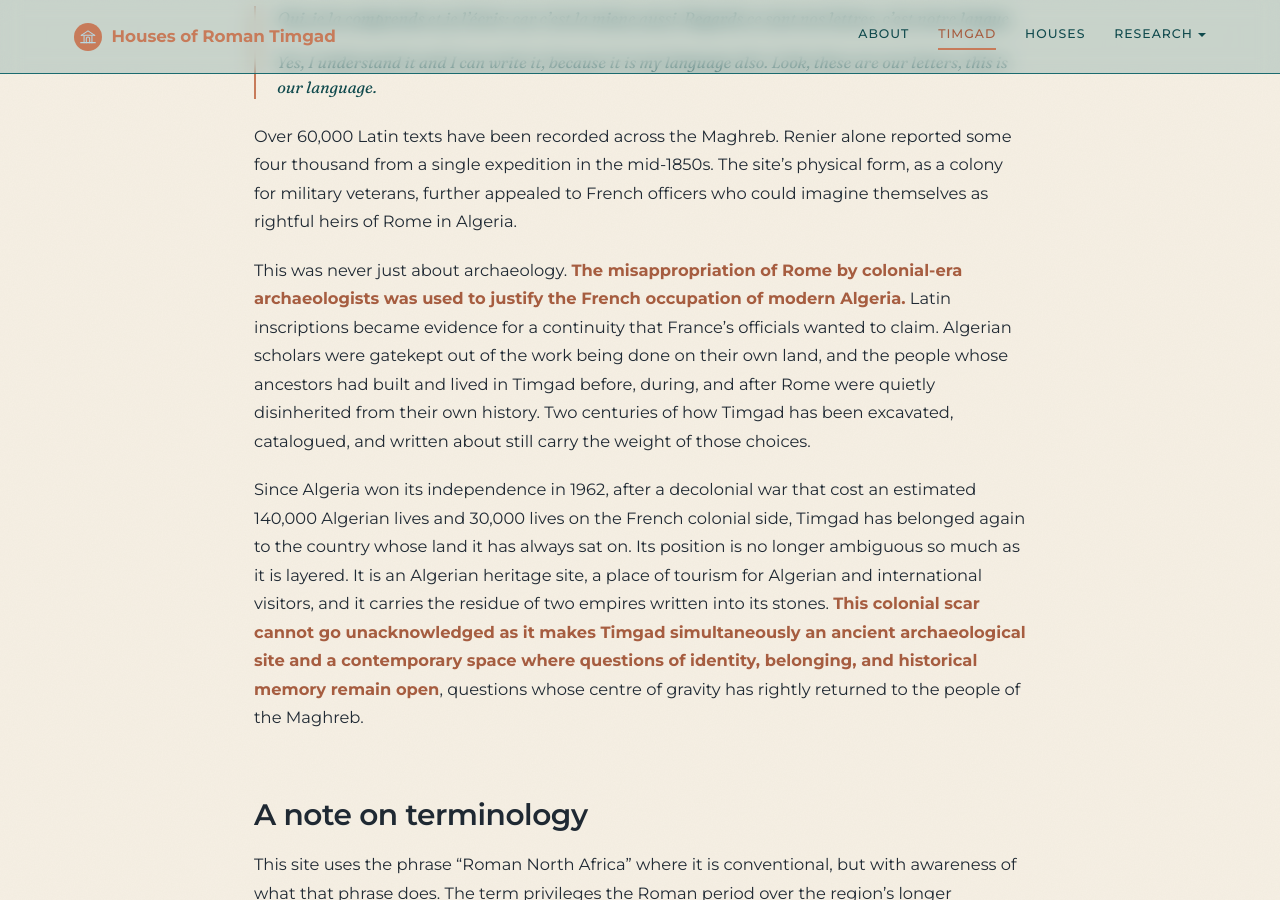
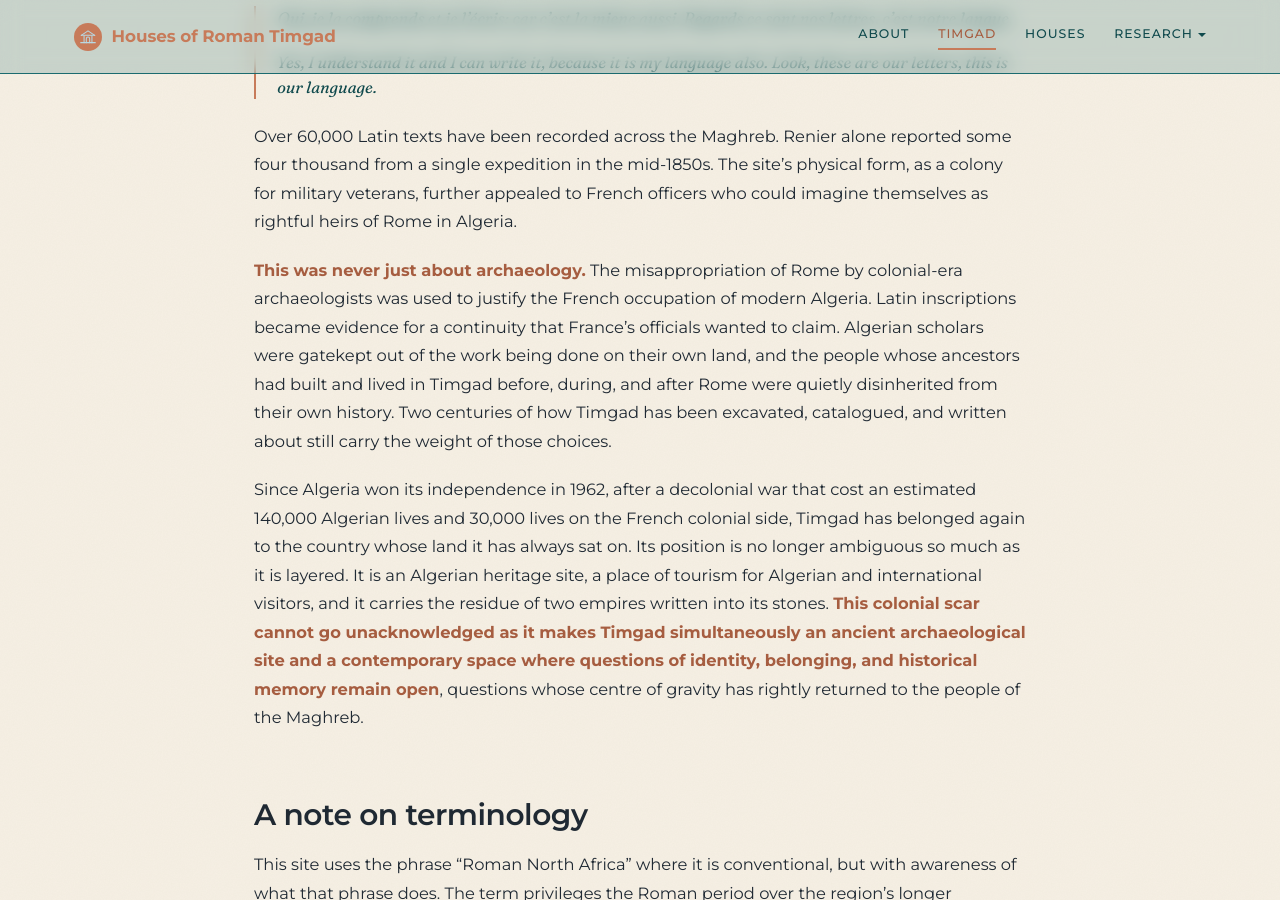
Before and after one commit to kimedher/timgadhouses, a Jekyll site: the page built from timgad.md, in a window 1280 px wide and 900 px high, scrolled down 3638 px. Built offline with Jekyll 4.4.1, drawn with Linux system fonts in a browser that asks for light colours.

Commit message:
Move hl-coral from misappropriation sentence to opening line

```diff
--- a/timgad.md
+++ b/timgad.md
@@ -40,7 +40,7 @@ Timgad's colonial experiences extend far beyond antiquity. <span class="hl-coral
 
 Over 60,000 Latin texts have been recorded across the Maghreb. Renier alone reported some four thousand from a single expedition in the mid-1850s. The site's physical form, as a colony for military veterans, further appealed to French officers who could imagine themselves as rightful heirs of Rome in Algeria.
 
-This was never just about archaeology. <span class="hl-coral">The misappropriation of Rome by colonial-era archaeologists was used to justify the French occupation of modern Algeria.</span> Latin inscriptions became evidence for a continuity that France's officials wanted to claim. Algerian scholars were gatekept out of the work being done on their own land, and the people whose ancestors had built and lived in Timgad before, during, and after Rome were quietly disinherited from their own history. Two centuries of how Timgad has been excavated, catalogued, and written about still carry the weight of those choices.
+<span class="hl-coral">This was never just about archaeology.</span> The misappropriation of Rome by colonial-era archaeologists was used to justify the French occupation of modern Algeria. Latin inscriptions became evidence for a continuity that France's officials wanted to claim. Algerian scholars were gatekept out of the work being done on their own land, and the people whose ancestors had built and lived in Timgad before, during, and after Rome were quietly disinherited from their own history. Two centuries of how Timgad has been excavated, catalogued, and written about still carry the weight of those choices.
 
 Since Algeria won its independence in 1962, after a decolonial war that cost an estimated 140,000 Algerian lives and 30,000 lives on the French colonial side, Timgad has belonged again to the country whose land it has always sat on. Its position is no longer ambiguous so much as it is layered. It is an Algerian heritage site, a place of tourism for Algerian and international visitors, and it carries the residue of two empires written into its stones. <span class="hl-coral">This colonial scar cannot go unacknowledged as it makes Timgad simultaneously an ancient archaeological site and a contemporary space where questions of identity, belonging, and historical memory remain open</span>, questions whose centre of gravity has rightly returned to the people of the Maghreb.
 
```
